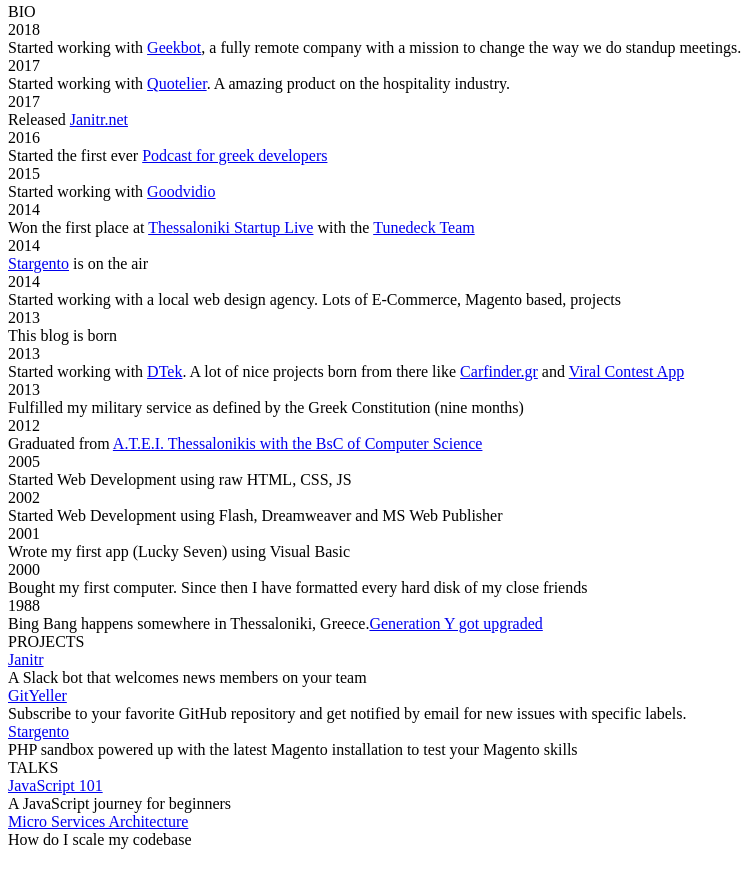
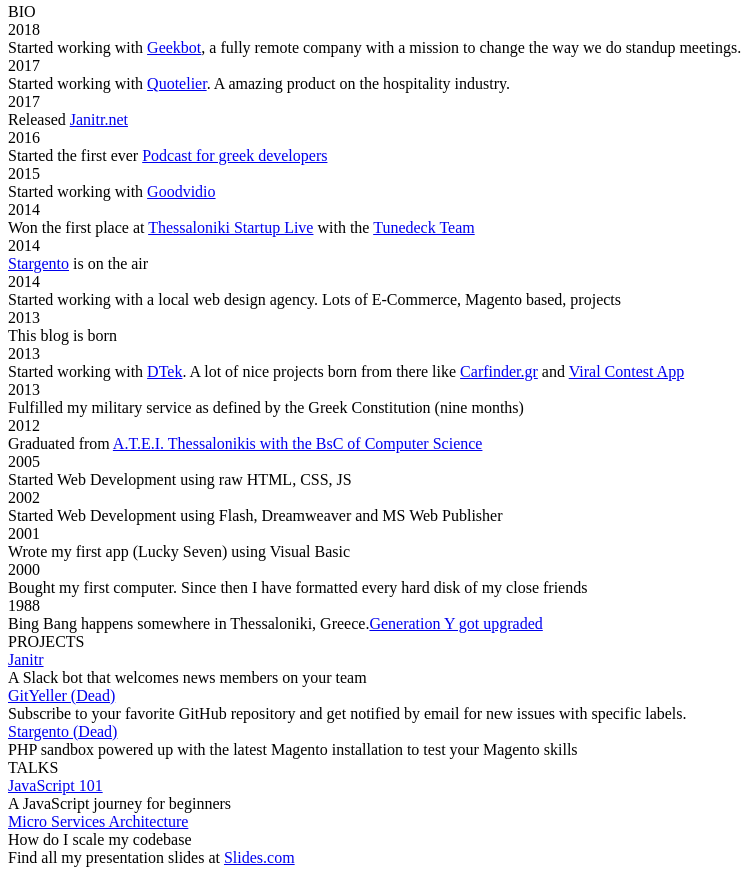
Before and after one commit to kbariotis/kostasbariotis.com, a Gatsby site: page /about in a window 1280 px wide. Shown: the part 1728-2603 px from the top of the page, without its empty margins (0-741 px from the left). Built offline with nearby package versions, Linux system fonts and the light colour scheme; Gatsby itself is replaced by a stand-in of ours.

Commit message:
change a few things on about

```diff
--- a/src/pages/about.js
+++ b/src/pages/about.js
@@ -209,7 +209,7 @@
                 <div className="row">
                   <div className="medium-4">
                     <a rel="noopener noreferrer" href="https://gityeller.com" target="_blank">
-                      GitYeller
+                      GitYeller (Dead)
                     </a>
                   </div>
                   <div className="medium-8 text-right">
@@ -220,7 +220,7 @@
                 <div className="row">
                   <div className="medium-4">
                     <a rel="noopener noreferrer" href="http://stargento.com" target="_blank">
-                      Stargento
+                      Stargento (Dead)
                     </a>
                   </div>
                   <div className="medium-8 text-right">
@@ -258,6 +258,10 @@
                   </div>
                   <div className="medium-8 text-right">How do I scale my codebase</div>
                 </div>
+                <div className="row">
+                  <div className="medium-offset-4 medium-8 text-right">Find all my presentation slides at <a rel="noopener noreferrer"
+                    target="_blank"href="https://slides.com/kostasbariotis/">Slides.com</a></div>
+                </div>
               </div>
             </div>
           </main>
```
